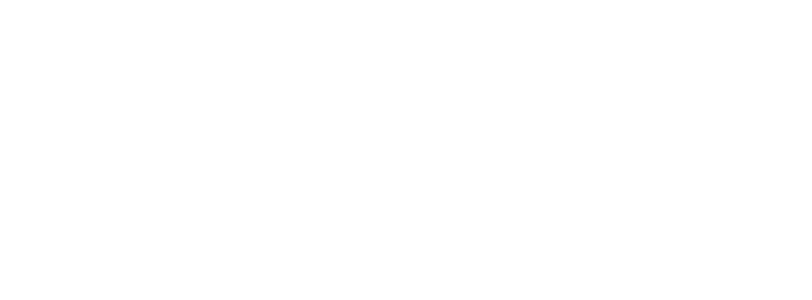
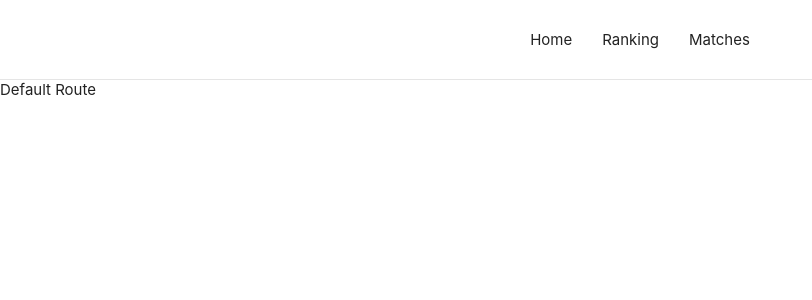
Before and after one commit to kevscript/GoneRank2020, a React (Create React App) app in the folder client/: page /home in a window 1280 px wide. Shown: the top 300 px of the page, without its empty margins (0-812 px from the left). Built offline with nearby package versions, Linux system fonts and the light colour scheme; sample sign-in values are in the browser's storage.

Commit message:
updated Routes system (+ renamed a select element in MatchInfos)

```diff
--- a/client/src/App.js
+++ b/client/src/App.js
@@ -1,4 +1,5 @@
 import React, { useState, useEffect } from 'react'
+import styled from 'styled-components'
 import { BrowserRouter, Route, Switch, Redirect } from 'react-router-dom'
 import PrivateRoute from './routes/PrivateRoute'
 import AdminRoute from './routes/AdminRoute'
@@ -28,11 +29,12 @@ const App = () => {
       <GlobalStyle />
       <BrowserRouter>
         <Switch>
-          <PrivateRoute exact path="/" user={user} component={HomePage} />
+          <Redirect exact from="/" to="/home" />
+          <PrivateRoute path="/home" user={user} component={HomePage} />
           <AdminRoute path="/admin" user={user} component={AdminPage} />
           <Route path="/authentication">
             {user.token && user.id ? (
-              <Redirect to="/" />
+              <Redirect to="/home" />
             ) : (
               <AuthPage handleUser={handleUser} />
             )}
--- a/client/src/components/MatchInfos.js
+++ b/client/src/components/MatchInfos.js
@@ -142,7 +142,7 @@ const MatchInfos = () => {
         ))}
       </div>
       <SelectContainer>
-        <Select name="addplayer" onChange={(e) => handleSelector(e)}>
+        <Select name="addPlayer" onChange={(e) => handleSelector(e)}>
           <option value={null}></option>
           {players &&
             players
--- a/client/src/pages/HomePage.js
+++ b/client/src/pages/HomePage.js
@@ -1,11 +1,44 @@
 import React from 'react'
-import { Link } from 'react-router-dom'
+import styled from 'styled-components'
+import { Switch, Route, Link } from 'react-router-dom'
+
+const Header = styled.div`
+  width: 100%;
+  height: 80px;
+  display: flex;
+  align-items: center;
+  justify-content: center;
+  border-bottom: 1px solid rgba(0, 0, 0, 0.1);
+`
+
+const HeaderLink = styled(Link)`
+  text-decoration: none;
+  margin: 0 1rem;
+  color: inherit;
+`
 
 const HomePage = ({ user }) => {
   return (
     <div>
-      HomePage
-      {user.roles.includes('ADMIN') && <Link to="/admin">Admin</Link>}
+      <Header>
+        <HeaderLink to="/home">Home</HeaderLink>
+        <HeaderLink to="/home/ranking">Ranking</HeaderLink>
+        <HeaderLink to="/home/matches">Matches</HeaderLink>
+        {user.roles.includes('ADMIN') && (
+          <HeaderLink to="/admin">Admin</HeaderLink>
+        )}
+      </Header>
+      <Switch>
+        <Route exact path="/home">
+          <div>Default Route</div>
+        </Route>
+        <Route path="/home/ranking">
+          <div>Ranking</div>
+        </Route>
+        <Route path="/home/matches">
+          <div>Matches</div>
+        </Route>
+      </Switch>
     </div>
   )
 }
```
